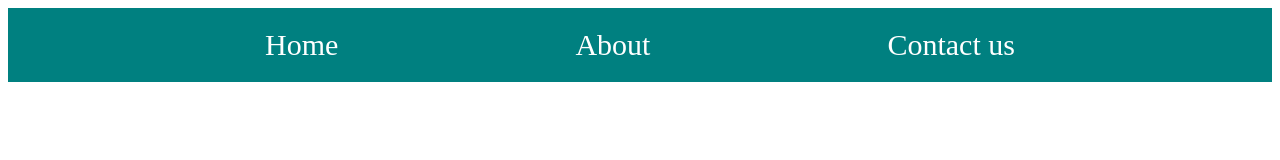
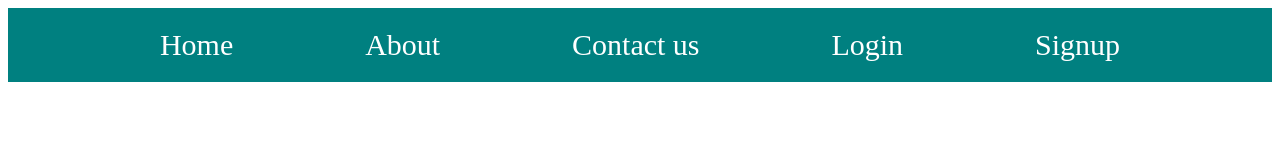
Before and after one commit to shakirayoub123/test, a plain HTML site: page index.html in a window 1280 px wide. Drawn offline with Linux system fonts and the light colour scheme.

Commit message:
current update

```diff
--- a/index.html
+++ b/index.html
@@ -21,6 +21,8 @@
         <div>Home</div>
         <div href="#">About</div>
         <div>Contact us</div>
+        <div>Login</div>
+        <div>Signup</div>
     </div>
 
 </body>
```
